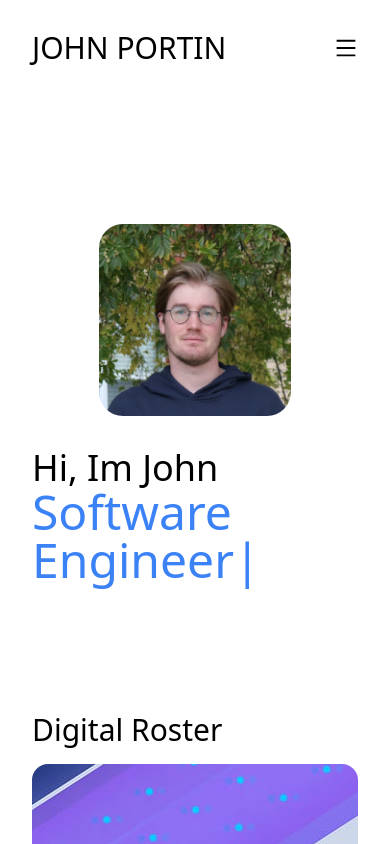
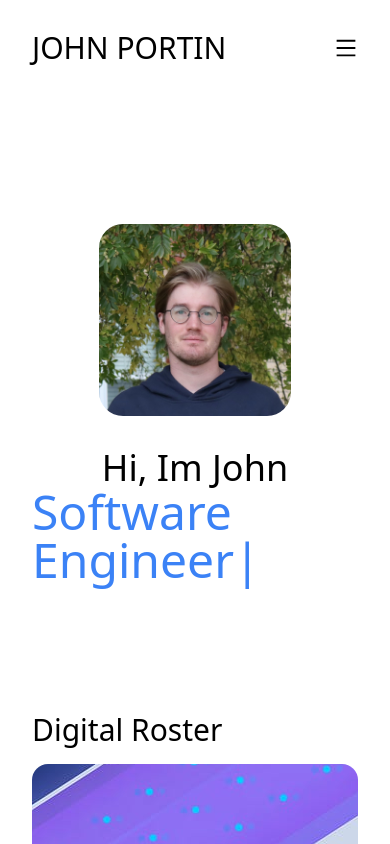
Before and after one commit to johnportin/profile, a Next.js app: page / in a window 390 px wide. Shown: the top 844 px of the page. Built offline with nearby package versions, Linux system fonts and the light colour scheme.

Commit message:
Fix issue#1 Hero section text is misaligned. Change flex styling to items-center on small displays, and items-start on md+ displays

```diff
--- a/src/components/Hero.js
+++ b/src/components/Hero.js
@@ -9,7 +9,7 @@ export default function Hero() {
       id="home"
       className="flex flex-col-reverse md:flex-row w-full items-center md:px-8 justify-between mb-8"
     >
-      <div className="flex flex-col mt-8 md:mt-0 items-start md:gap-6">
+      <div className="flex flex-col mt-8 items-center md:mt-0 md:items-start md:gap-6">
         <h2 className="text-4xl">Hi, Im John</h2>
         <Typewriter
           options={{
--- a/src/components/Navbar.js
+++ b/src/components/Navbar.js
@@ -80,11 +80,10 @@ export default function Navbar() {
             <li className="p-4">Projects</li>
           </Link>
 
-          <li className="p-4">
-            <Link href="#about" scroll={false}>
-              About
-            </Link>
-          </li>
+          <Link href="#about" scroll={false}>
+            <li className="p-4">About</li>
+          </Link>
+
           <li className="p-4">
             <a href="https://www.github.com/johnportin" target="_blank">
               <FiGithub />
```
